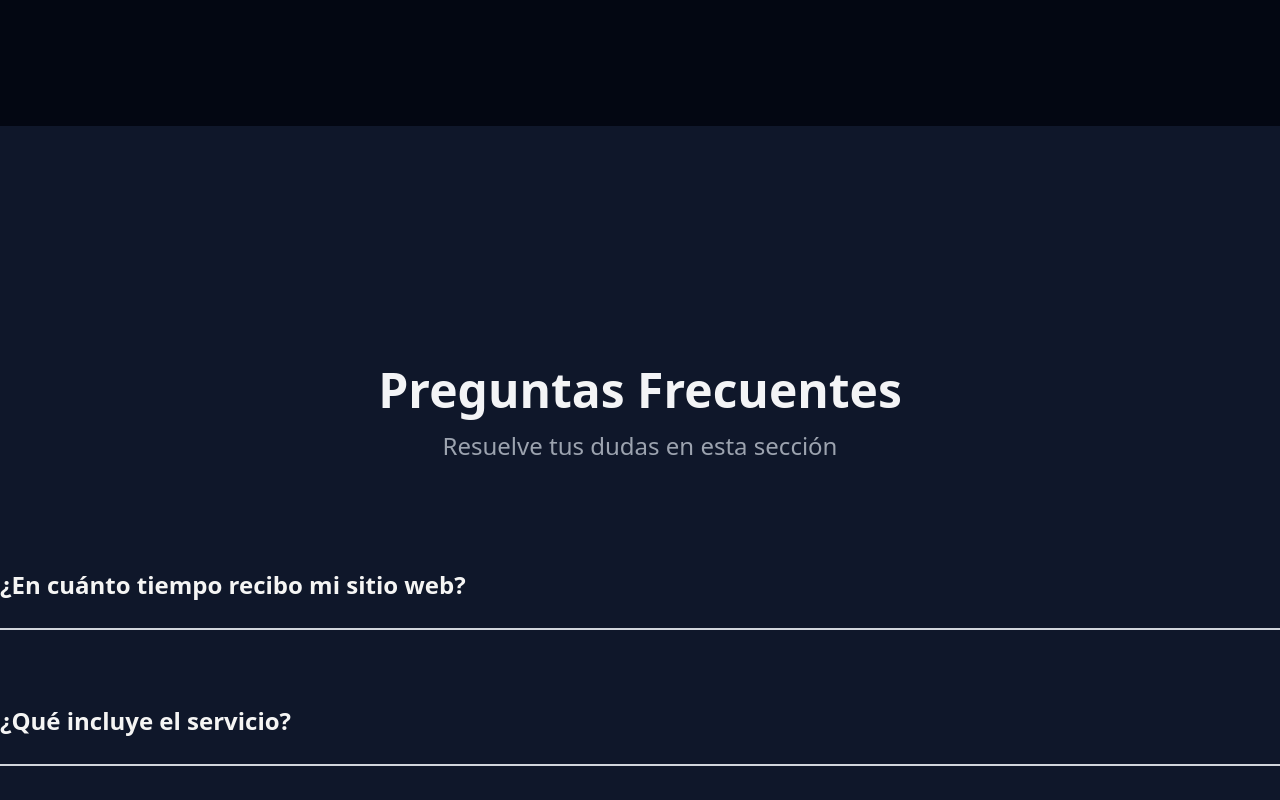
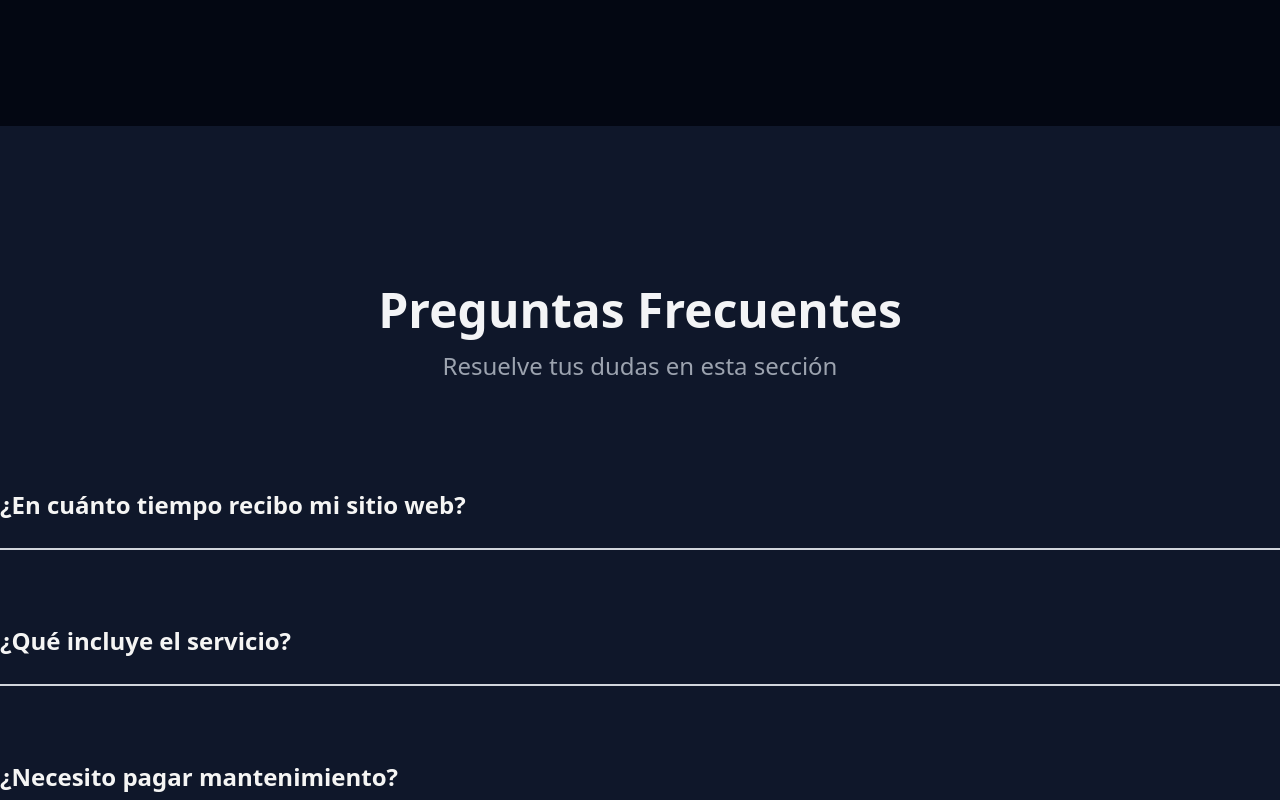
Before and after one commit to erikcba/landingcorsoft, a React (Vite) app: page / in a window 1280 px wide. Shown: the part 4960-5760 px from the top of the page. Built offline with nearby package versions, Linux system fonts and the light colour scheme; some icons are missing.

Commit message:
agregado de mobile

```diff
--- a/src/sections/Faq.jsx
+++ b/src/sections/Faq.jsx
@@ -24,7 +24,7 @@ const Faq = () => {
     ]
 
     return (
-        <div id='faq' className='container mx-auto md:my-40 py-20 flex flex-col md:gap-20 gap-12 items-center justify-center px-6 md:px-0'>
+        <div id='faq' className='container mx-auto md:py-40 py-20 flex flex-col md:gap-20 gap-12 items-center justify-center px-6 md:px-0'>
             <div className='flex flex-col items-center justify-center'>
                 <h1 className='text-gray-100 text-center md:text-5xl text-4xl font-bold leading-none pb-4 px-4'>Preguntas Frecuentes</h1>
                 <p className='text-gray-400 md:text-2xl text-xl'>Resuelve tus dudas en esta sección</p>
```
